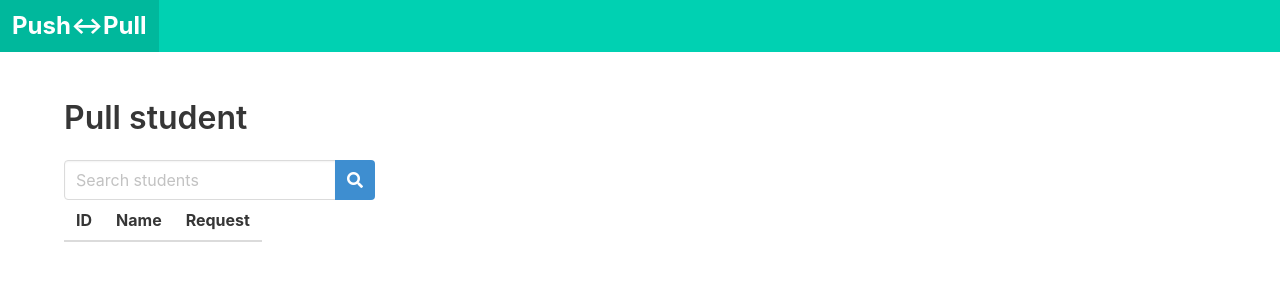
After one commit to matthew-mcallister/push-pull, a Flask app: page /teacher/1/block/1/pull in a window 1280 px wide. The commit adds this page. Shown: the top 300 px of the page. Run offline with Flask 2, Linux system fonts and the light colour scheme; tables that the repository leaves empty hold one stand-in row (values such as "Sample post"); lists and menus that the app fills with data are empty.

Commit message:
Implement pull requests

```diff
--- a/pushpull/main.py
+++ b/pushpull/main.py
@@ -10,7 +10,6 @@ bp = Blueprint('main', __name__, url_prefix='/')
 def home():
     return render_template(
         'home.html',
-        app_title='Push<->Pull',
         block=Block.upcoming()[0],
         teachers=Teacher.query.all(),
     )
--- a/pushpull/teacher_dash.py
+++ b/pushpull/teacher_dash.py
@@ -1,7 +1,4 @@
-from datetime import datetime
-
 from flask import Blueprint, render_template, request
-from sqlalchemy import and_, or_
 from werkzeug.exceptions import abort
 
 from pushpull.model import *
@@ -14,40 +11,60 @@ bp = Blueprint('teacher_dash', __name__, url_prefix='/teacher')
 def dash(teacher_id, block_id):
     success = None
     if request.method == 'POST':
-        if request.content_length > 1e5:
-            abort(413)
         if 'approve' in request.form:
             student_id = int(request.form['approve'])
             Request.approve(block_id, student_id)
-            success = f'Approved request for {student_id}'
+            success = f'Approved request (SID {student_id})'
         elif 'delete' in request.form:
             student_id = int(request.form['delete'])
             Request.delete(block_id, student_id)
-            success = f'Denied request for {student_id}'
-        else:
-            abort(400)
+            success = f'Denied request (SID {student_id})'
+        elif 'pull' in request.form:
+            student_id = int(request.form['pull'])
+            Student.pull(student_id, teacher_id, block_id)
+            success = f'Pull requested (SID {student_id})'
 
     current_teacher = Teacher.query.get_or_404(teacher_id)
     block = Block.query.get_or_404(block_id)
     blocks = Block.upcoming()
     entries = Student.query \
-        .outerjoin(Request, and_(
-            Request.student_id == Student.id,
-            Request.block_id == block_id,
-        )) \
-        .filter(or_(
-            Student.home_teacher_id == teacher_id,
-            Request.destination_teacher_id == teacher_id,
-        )) \
+        .outerjoin(Request, (Request.student_id == Student.id) &
+            (Request.block_id == block_id)) \
+        .filter((Student.home_teacher_id == teacher_id) |
+            (Request.destination_teacher_id == teacher_id)) \
         .order_by(Student.last_name) \
         .add_entity(Request) \
         .all()
     return render_template(
         'teacher_dash.html',
-        app_title='Push<->Pull',
         current_teacher=current_teacher,
         block=block,
         blocks=blocks,
         entries=entries,
         success=success,
     )
+
+
+@bp.route('/<int:teacher_id>/block/<int:block_id>/pull', methods=['GET', 'POST'])
+def pull(teacher_id, block_id):
+    current_teacher = Teacher.query.get_or_404(teacher_id)
+    block = Block.query.get_or_404(block_id)
+    query = db.session.query(Student, Request) \
+        .outerjoin(Request, (Request.student_id == Student.id) &
+            (Request.block_id == block_id)) \
+        .filter(Student.home_teacher_id != teacher_id) \
+
+    try:
+        s = '%' + request.args['search'] + '%'
+        query = query.filter(Student.first_name.ilike(s) |
+            Student.last_name.ilike(s))
+    except KeyError:
+        pass
+
+    entries = query.order_by(Student.last_name).all()
+    return render_template(
+        'pull.html',
+        current_teacher=current_teacher,
+        block=block,
+        entries=entries,
+    )
--- a/pushpull/templates/base.html
+++ b/pushpull/templates/base.html
@@ -22,7 +22,7 @@
   <body>
   <nav class="navbar is-primary" role="navigation" aria-label="main navigation">
     <div class="navbar-brand">
-      <a class="navbar-item"><span class="is-size-4"><b>{{app_title}}</b></span></a>
+      <a href="{{url_for('main.home')}}" class="navbar-item"><span class="is-size-4"><b>{{app_title}}</b></span></a>
     </div>
   </nav>
 
--- /dev/null
+++ b/pushpull/templates/pull.html
@@ -0,0 +1,84 @@
+{% extends 'base.html' %}
+
+{% block title %}
+  Pull student - {{current_teacher.name}} - {{format_block_time(block)}}
+{% endblock %}
+
+{% macro format_block_time(block) %}
+  {{block.start_time|utc_to_local('%A, %d %B, %I:%M%p')}}
+{% endmacro %}
+
+{% block body %}
+  <section class="section">
+    <div class="container">
+      <h1 class="title is-3">Pull student</h1>
+      <form>
+        <div class="field has-addons">
+          <div class="control">
+            <input class="input" name="search" type="text" placeholder="Search students">
+          </div>
+          <div class="control">
+            <button type="submit" class="button is-info">
+              <span class="icon"><i class="fas fa-search"></i></span>
+            </button>
+          </div>
+        </div>
+      </form>
+      <table class="table is-striped">
+        <thead>
+          <tr>
+            <th>ID</th>
+            <th>Name</th>
+            <th>Request</th>
+          </tr>
+        </thead>
+        <tbody>
+          {% for student, request in entries %}
+            <tr>
+              <td>{{student.id}}</td>
+              <td>{{student.name}}</td>
+              <td>
+                {% if request %}
+                  {# TODO: Make this a template of some sort #}
+                  <div class="field has-addons">
+                    {% if request.destination_teacher == current_teacher %}
+                      <div class="control">
+                        <a class="button is-small is-info">From</a>
+                      </div>
+                      <div class="control">
+                        <a class="button is-small"><b>{{student.home_teacher.name}}</b></a>
+                      </div>
+                    {% else %}
+                      <div class="control">
+                        <a class="button is-small is-danger">To</a>
+                      </div>
+                      <div class="control">
+                        <a class="button is-small"><b>{{request.destination_teacher.name}}</b></a>
+                      </div>
+                    {% endif %}
+                  </div>
+                {% else %}
+                  <form method="post">
+                    <div class="field has-addons">
+                      <div class="control">
+                        <button
+                          type="submit"
+                          name="pull"
+                          value="{{student.id}}"
+                          formaction="{{url_for('teacher_dash.dash', teacher_id=current_teacher.id, block_id=block.id)}}"
+                          class="button is-info is-outlined"
+                        >
+                          Pull
+                        </button>
+                      </div>
+                    </div>
+                  </form>
+                {% endif %}
+              </td>
+            </tr>
+          {% endfor %}
+        </tbody>
+      </table>
+    </div>
+  </section>
+{% endblock %}
--- a/pushpull/templates/teacher_dash.html
+++ b/pushpull/templates/teacher_dash.html
@@ -20,6 +20,9 @@
 {% block body %}
   <section class="section">
     <div class="container">
+      {% if success %}
+        <div class="notification is-success"><p>{{success}}</p></div>
+      {% endif %}
       <h1 class="title is-3">{{current_teacher.name}}'s homeroom</h1>
       <div class="tabs">
         <ul>
@@ -131,7 +134,7 @@
           {% endfor %}
         </tbody>
       </table>
-     <a class="button is-info">
+      <a href="{{url_for('teacher_dash.pull', teacher_id=current_teacher.id, block_id=block.id)}}" class="button is-info">
         <span class="icon"><i class="fas fa-plus"></i></span>
         <span>Request a student from another homeroom</span>
       </a>
```
Also changed, not shown: pushpull/model.py (+12 -0 lines). Lines whose indentation alone changed are shown as unchanged.
